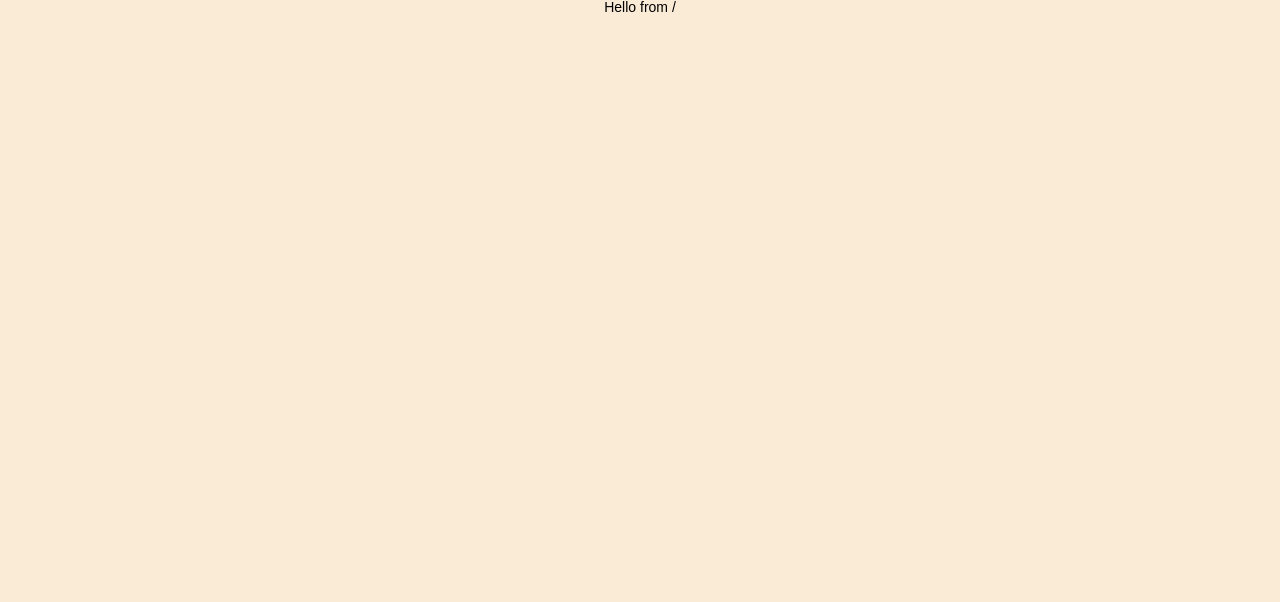
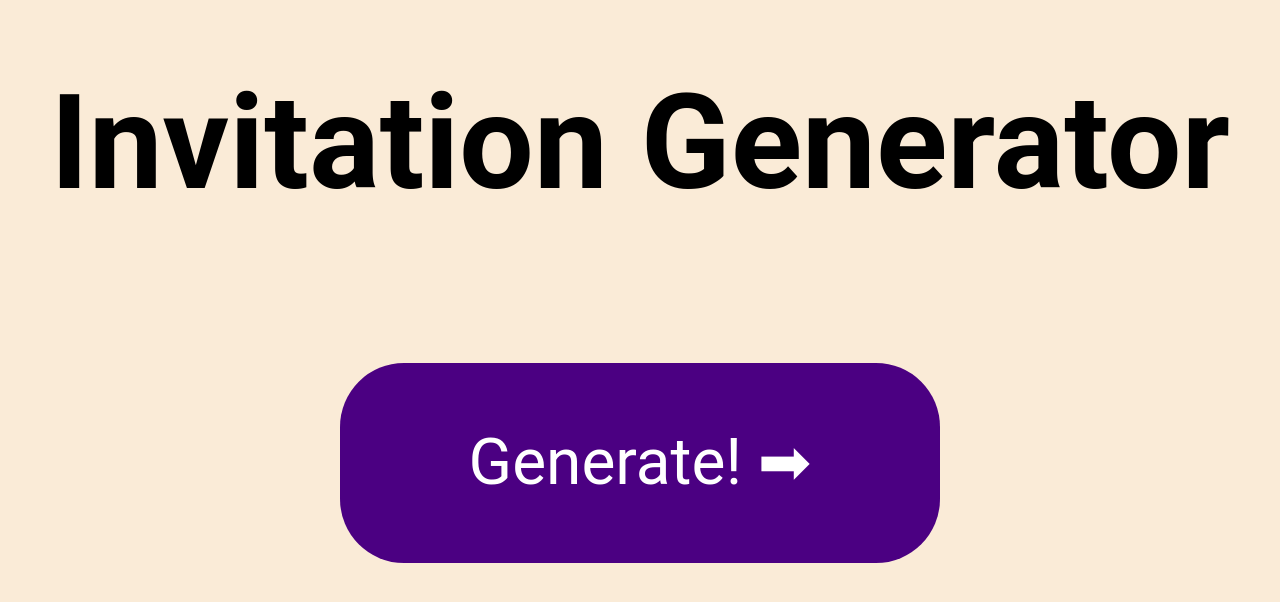
Before and after one commit to dimamik/Invitation_Generator, a React (Create React App) app in the folder igen/: page / in a window 1280 px wide. Shown: the top 602 px of the page. Built offline with nearby package versions, Linux system fonts and the light colour scheme.

Commit message:
add home page

```diff
--- a/igen/public/index.html
+++ b/igen/public/index.html
@@ -28,7 +28,7 @@
   </head>
   <body>
     <noscript>You need to enable JavaScript to run this app.</noscript>
-    <div id="root"></div>
+    <div style="height: 100%;" id="root"></div>
     <!--
       This HTML file is a template.
       If you open it directly in the browser, you will see an empty page.
--- a/igen/src/app/App.css
+++ b/igen/src/app/App.css
@@ -1,38 +1,3 @@
-.App {
-  text-align: center;
+div.root {
+  height: 100%;
 }
-
-.App-logo {
-  height: 40vmin;
-  pointer-events: none;
-}
-
-@media (prefers-reduced-motion: no-preference) {
-  .App-logo {
-    animation: App-logo-spin infinite 20s linear;
-  }
-}
-
-.App-header {
-  background-color: #282c34;
-  min-height: 100vh;
-  display: flex;
-  flex-direction: column;
-  align-items: center;
-  justify-content: center;
-  font-size: calc(10px + 2vmin);
-  color: white;
-}
-
-.App-link {
-  color: #61dafb;
-}
-
-@keyframes App-logo-spin {
-  from {
-    transform: rotate(0deg);
-  }
-  to {
-    transform: rotate(360deg);
-  }
-}
--- a/igen/src/app/App.jsx
+++ b/igen/src/app/App.jsx
@@ -1,7 +1,8 @@
 import './App.css';
-import {BrowserRouter, Route, Routes} from 'react-router-dom';
+import { BrowserRouter, Route, Routes } from 'react-router-dom';
 import Success from '../pages/success';
-import {GlobalStyles} from "../styles/GlobalStyles";
+import { GlobalStyles } from '../styles/GlobalStyles';
+import Home from '../pages/home';
 
 function App() {
   return (
@@ -9,13 +10,12 @@ function App() {
       <GlobalStyles />
       <BrowserRouter>
         <Routes>
-                    <Route path="/" element={<>Hello from /</>}/>
-                    <Route path="/form" element={<>Hello from /form</>}/>
-                    <Route path="/success"  element = {<Success />} />
+          <Route path="/" element={<Home />} />
+          <Route path="/form" element={<>Hello from /form</>} />
+          <Route path="/success" element={<Success />} />
         </Routes>
       </BrowserRouter>
     </>
-
   );
 }
 
--- a/igen/src/index.css
+++ b/igen/src/index.css
@@ -1,13 +1,10 @@
 body {
   margin: 0;
-  font-family: -apple-system, BlinkMacSystemFont, 'Segoe UI', 'Roboto', 'Oxygen',
-    'Ubuntu', 'Cantarell', 'Fira Sans', 'Droid Sans', 'Helvetica Neue',
-    sans-serif;
+  font-family: -apple-system, BlinkMacSystemFont, 'Roboto', 'Ubuntu', 'sans-serif';
   -webkit-font-smoothing: antialiased;
   -moz-osx-font-smoothing: grayscale;
 }
 
 code {
-  font-family: source-code-pro, Menlo, Monaco, Consolas, 'Courier New',
-    monospace;
+  font-family: 'Roboto', 'Ubuntu', 'sans-serif';
 }
--- a/igen/src/pages/home.jsx
+++ b/igen/src/pages/home.jsx
@@ -1,12 +1,45 @@
+import { useNavigate } from 'react-router-dom';
 import styled from 'styled-components';
 
-const Div = styled.div`
+
+const Container = styled.div`
+  height: 80%;
   display: flex;
+  flex-direction: column;
   justify-content: space-around;
+  align-items: center;
+  font-family: Ubuntu, Roboto, sans-serif;
+  font-size: 64px;
+`;
+
+const Button = styled.div`
+  background-color: indigo;
+  border-radius: 1em;
+  display: flex;
+  justify-content: center;
+  align-items: center;
+  height: 200px;
+  width: 600px;
+  color: white;
+  cursor: pointer;
+  &:hover {
+    opacity: 0.7;
+  }
+`;
+
+const Title = styled.h1`
+  font-weight: 600;
+  font-size: 132px;
 `;
 
 const Home = () => {
-    return <>Hello from Home</>
-}
+  const navigate = useNavigate();
+  return (
+    <Container>
+      <Title>Invitation Generator</Title>
+      <Button onClick={() => navigate('/form')}>Generate! ➡</Button>
+    </Container>
+  );
+};
 
 export default Home;
```
Lines whose indentation alone changed are shown as unchanged.
